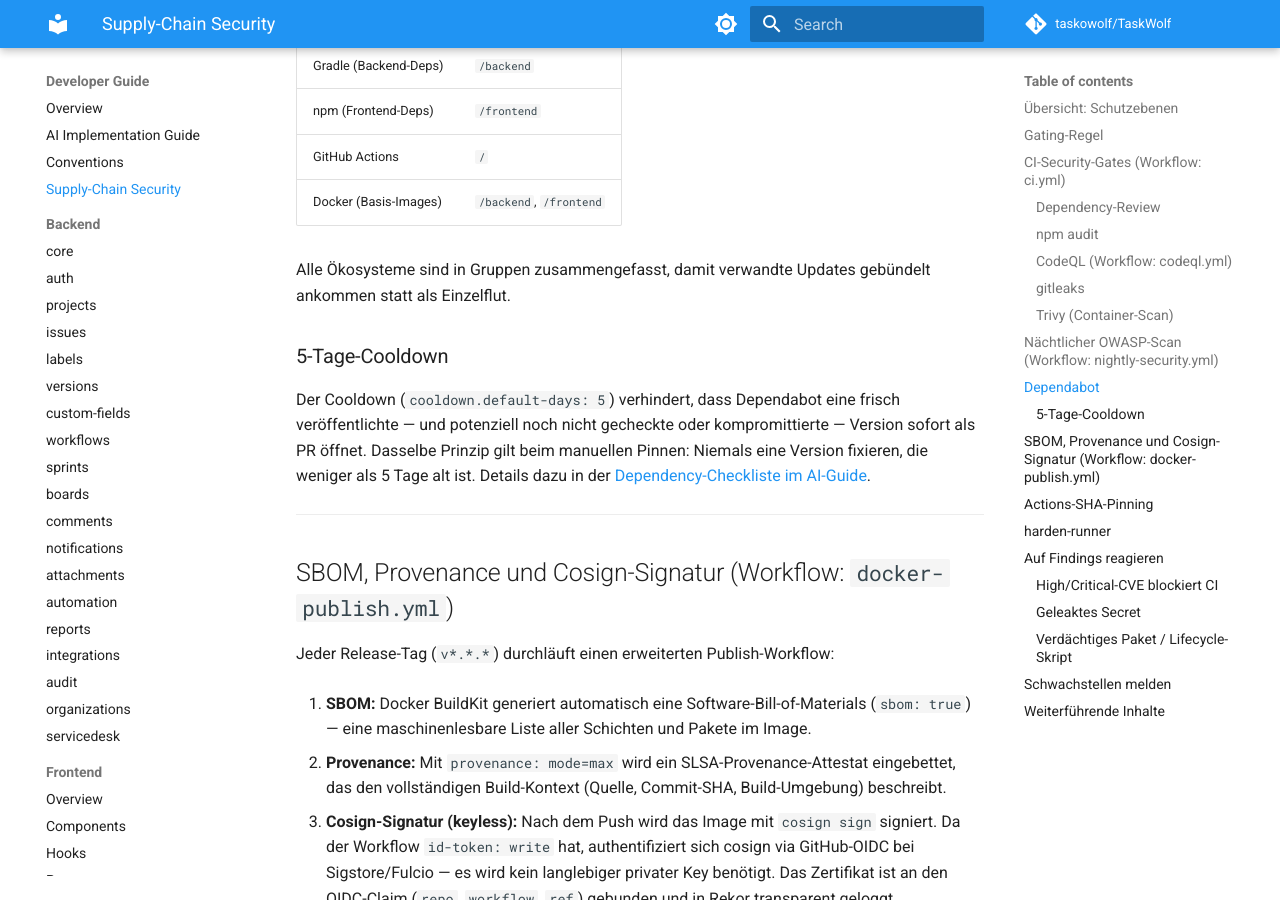
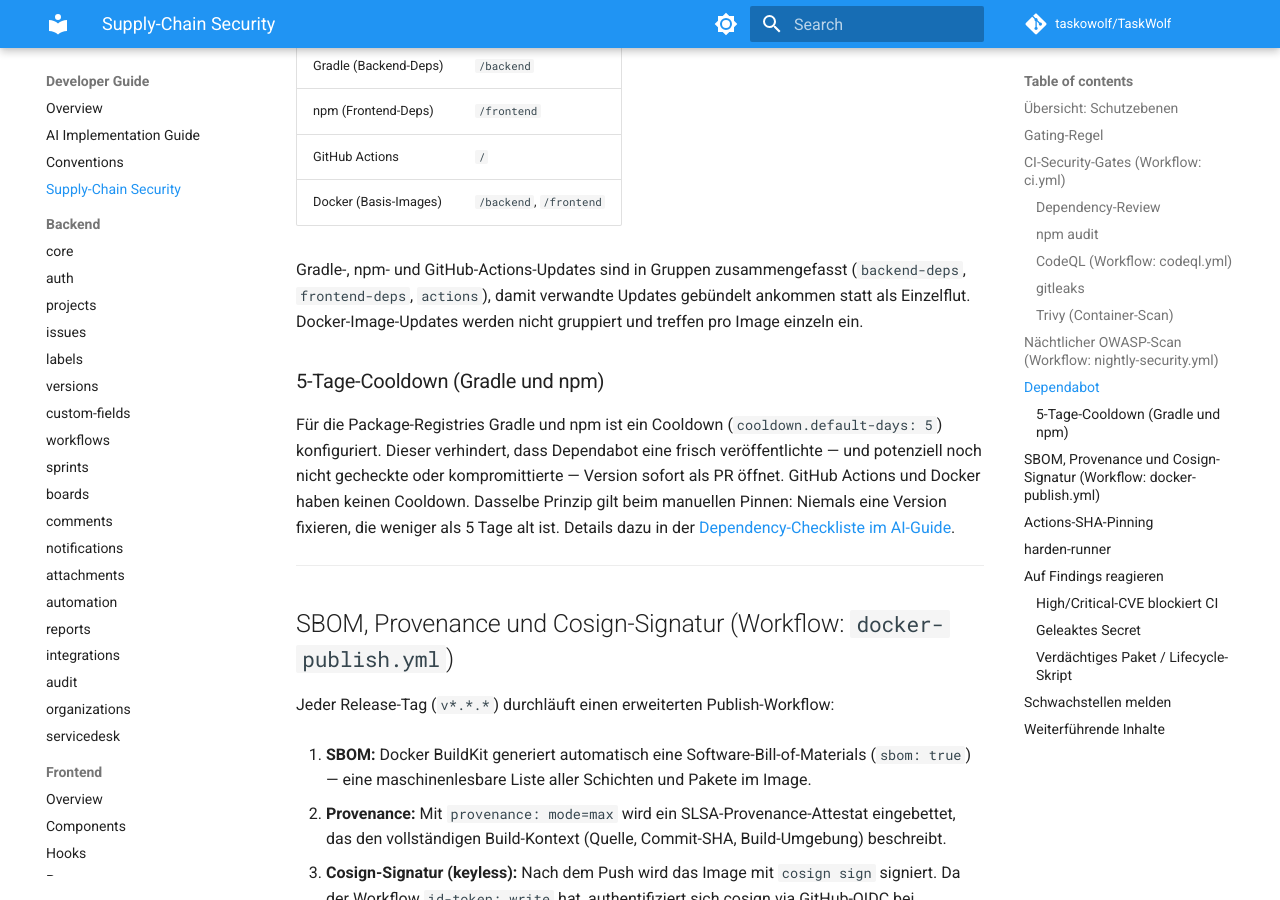
Before and after one commit to WolfTasks/TaskWolf, an MkDocs documentation site: the page built from mkdocs/developer-guide/supply-chain-security.md, in a window 1280 px wide and 900 px high, scrolled down 3185 px. Built offline with MkDocs 1.6.1 and Material for MkDocs 9.7.7, drawn with Linux system fonts in a browser that asks for light colours; comment, search, counter and statistics services are not loaded.

Commit message:
docs(wiki): correct Dependabot grouping/cooldown scope

```diff
--- a/mkdocs/developer-guide/supply-chain-security.md
+++ b/mkdocs/developer-guide/supply-chain-security.md
@@ -119,16 +119,19 @@ Dependabot überwacht vier Ökosysteme und öffnet wöchentlich Update-PRs:
 | GitHub Actions | `/` |
 | Docker (Basis-Images) | `/backend`, `/frontend` |
 
-Alle Ökosysteme sind in Gruppen zusammengefasst, damit verwandte Updates
-gebündelt ankommen statt als Einzelflut.
+Gradle-, npm- und GitHub-Actions-Updates sind in Gruppen zusammengefasst
+(`backend-deps`, `frontend-deps`, `actions`), damit verwandte Updates gebündelt
+ankommen statt als Einzelflut. Docker-Image-Updates werden nicht gruppiert und
+treffen pro Image einzeln ein.
 
-### 5-Tage-Cooldown
+### 5-Tage-Cooldown (Gradle und npm)
 
-Der Cooldown (`cooldown.default-days: 5`) verhindert, dass Dependabot eine
-frisch veröffentlichte — und potenziell noch nicht gecheckte oder kompromittierte
-— Version sofort als PR öffnet. Dasselbe Prinzip gilt beim manuellen Pinnen:
-Niemals eine Version fixieren, die weniger als 5 Tage alt ist. Details dazu
-in der [Dependency-Checkliste im AI-Guide](ai-guide.md#adding-a-new-dependency).
+Für die Package-Registries Gradle und npm ist ein Cooldown (`cooldown.default-days: 5`)
+konfiguriert. Dieser verhindert, dass Dependabot eine frisch veröffentlichte —
+und potenziell noch nicht gecheckte oder kompromittierte — Version sofort als PR
+öffnet. GitHub Actions und Docker haben keinen Cooldown. Dasselbe Prinzip gilt
+beim manuellen Pinnen: Niemals eine Version fixieren, die weniger als 5 Tage alt
+ist. Details dazu in der [Dependency-Checkliste im AI-Guide](ai-guide.md#adding-a-new-dependency).
 
 ---
 
```
